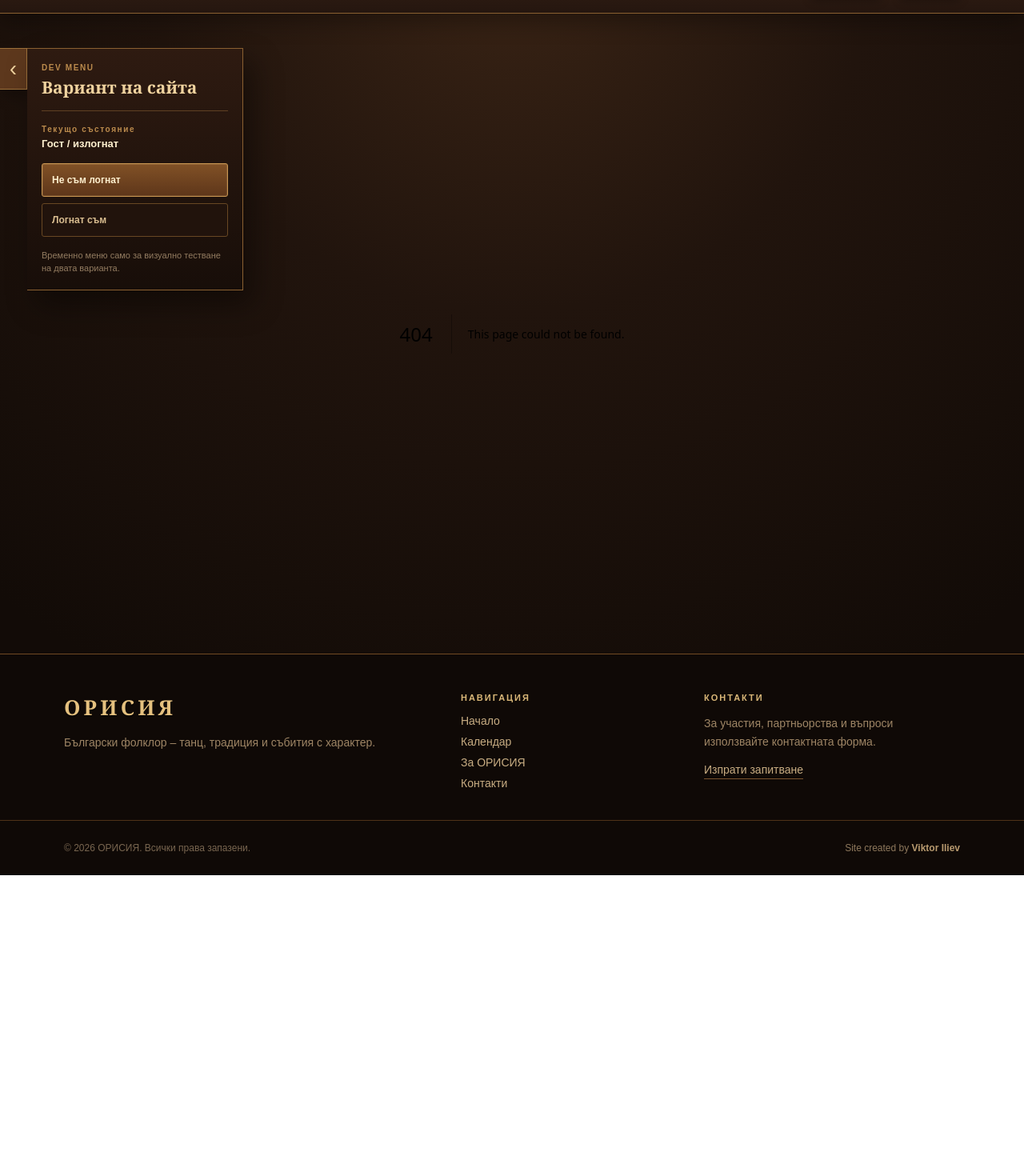
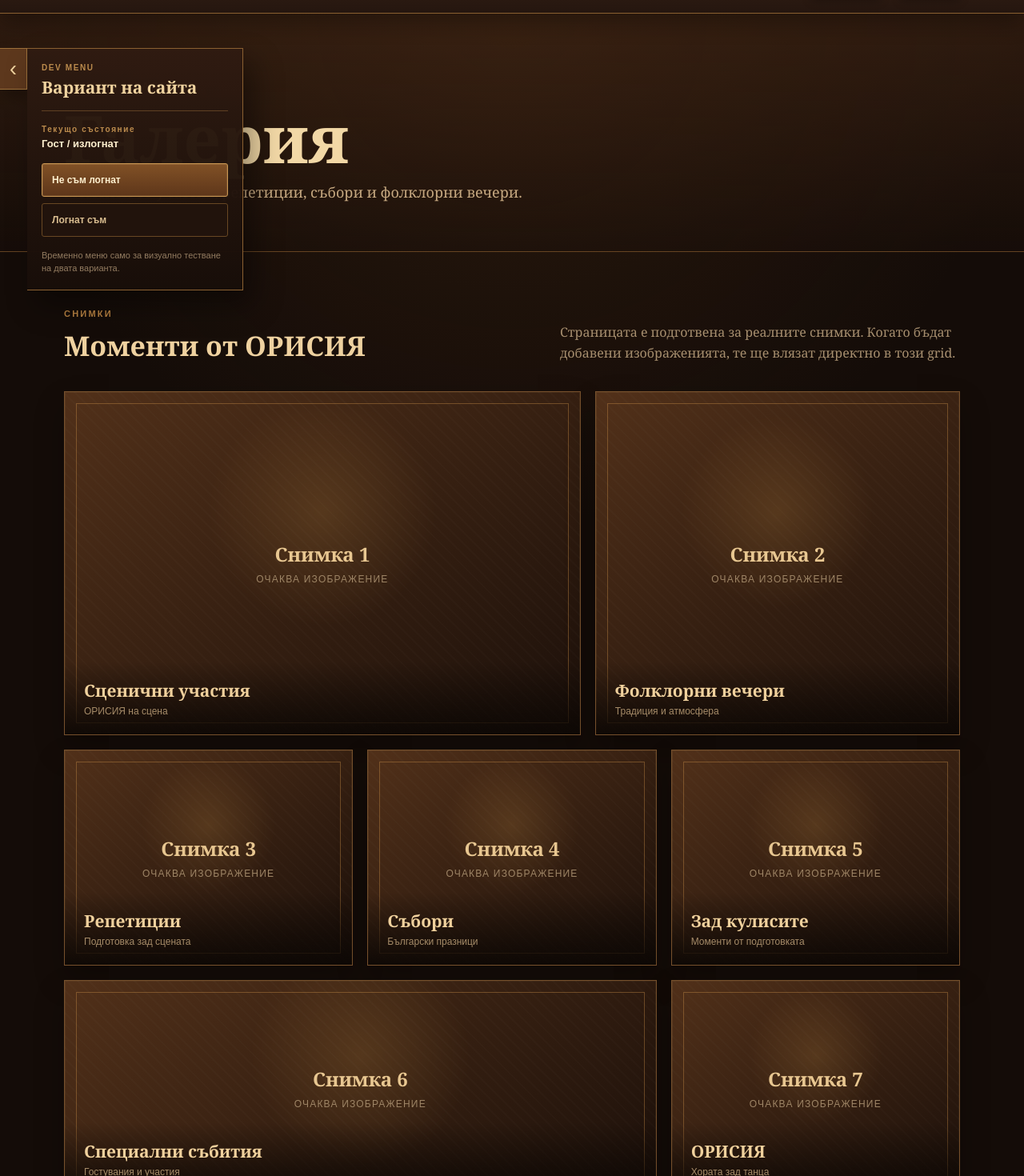
Before and after one commit to viktor132607/Orisia.Client, a Next.js app: page /gallery in a window 1280 px wide. Before the commit this address had no page. Shown: the part 60-1530 px from the top of the page at 80% size. Before the commit the page ends 1154 px from the top, so only its background shows below. Built offline with nearby package versions, Linux system fonts and the light colour scheme.

Commit message:
Add gallery page

```diff
--- /dev/null
+++ b/src/app/gallery/page.tsx
@@ -0,0 +1,56 @@
+import styles from "./gallery.module.css";
+
+const galleryItems = [
+  { title: "Сценични участия", subtitle: "ОРИСИЯ на сцена", size: "large" },
+  { title: "Фолклорни вечери", subtitle: "Традиция и атмосфера", size: "medium" },
+  { title: "Репетиции", subtitle: "Подготовка зад сцената", size: "small" },
+  { title: "Събори", subtitle: "Български празници", size: "small" },
+  { title: "Зад кулисите", subtitle: "Моменти от подготовката", size: "small" },
+  { title: "Специални събития", subtitle: "Гостувания и участия", size: "wide" },
+  { title: "ОРИСИЯ", subtitle: "Хората зад танца", size: "small" },
+];
+
+export default function GalleryPage() {
+  return (
+    <main className={styles.page}>
+      <section className={styles.hero}>
+        <div className="container">
+          <span className={styles.kicker}>ОРИСИЯ · ГАЛЕРИЯ</span>
+          <h1>Галерия</h1>
+          <p>Моменти от участия, репетиции, събори и фолклорни вечери.</p>
+        </div>
+      </section>
+
+      <section className={styles.content}>
+        <div className="container">
+          <div className={styles.intro}>
+            <div>
+              <span className={styles.label}>СНИМКИ</span>
+              <h2>Моменти от ОРИСИЯ</h2>
+            </div>
+            <p>Страницата е подготвена за реалните снимки. Когато бъдат добавени изображенията, те ще влязат директно в този grid.</p>
+          </div>
+
+          <div className={styles.grid}>
+            {galleryItems.map((item, index) => (
+              <article key={`${item.title}-${index}`} className={`${styles.item} ${styles[item.size]}`}>
+                <div className={styles.frame}>
+                  <div className={styles.placeholder}>
+                    <strong>Снимка {index + 1}</strong>
+                    <span>очаква изображение</span>
+                  </div>
+                </div>
+                <div className={styles.caption}>
+                  <strong>{item.title}</strong>
+                  <span>{item.subtitle}</span>
+                </div>
+              </article>
+            ))}
+          </div>
+
+          <div className={styles.note}>Галерията в момента използва placeholder-и, за да не се показват случайни или несвързани изображения.</div>
+        </div>
+      </section>
+    </main>
+  );
+}
```
